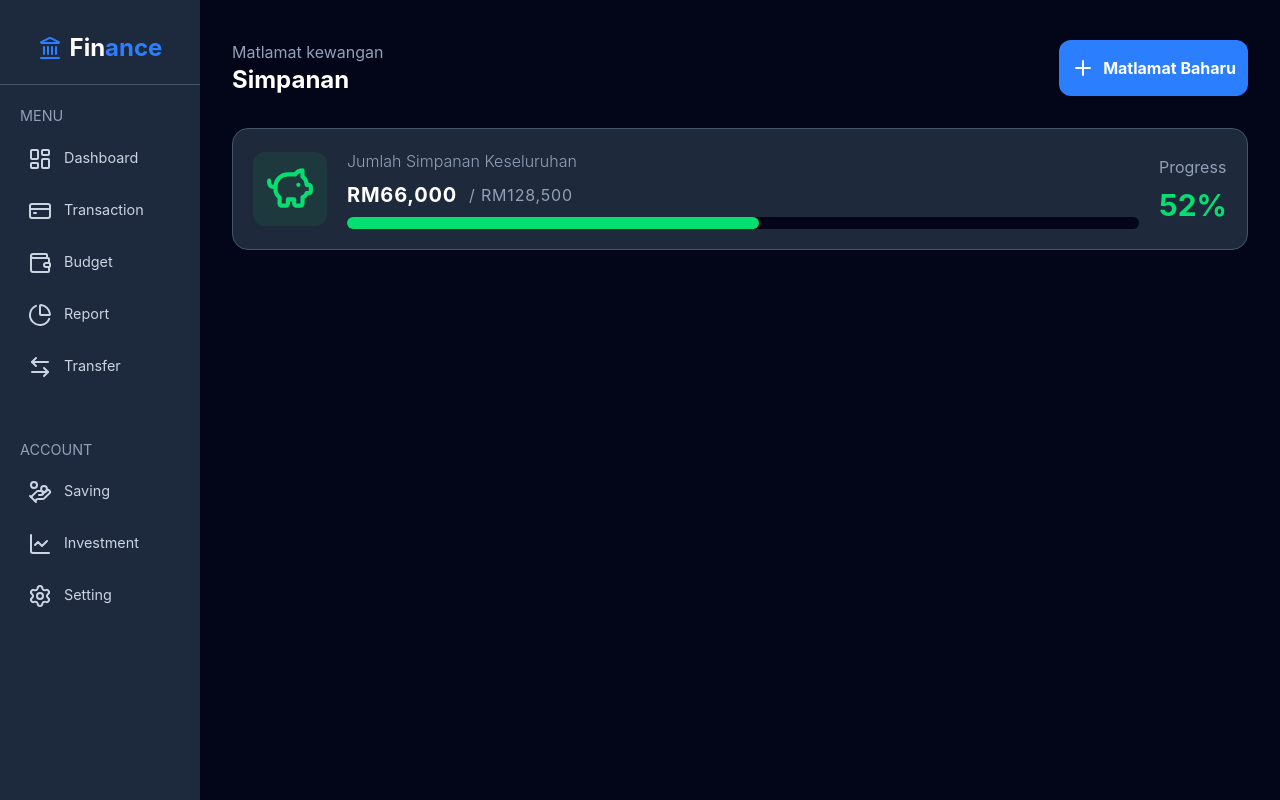
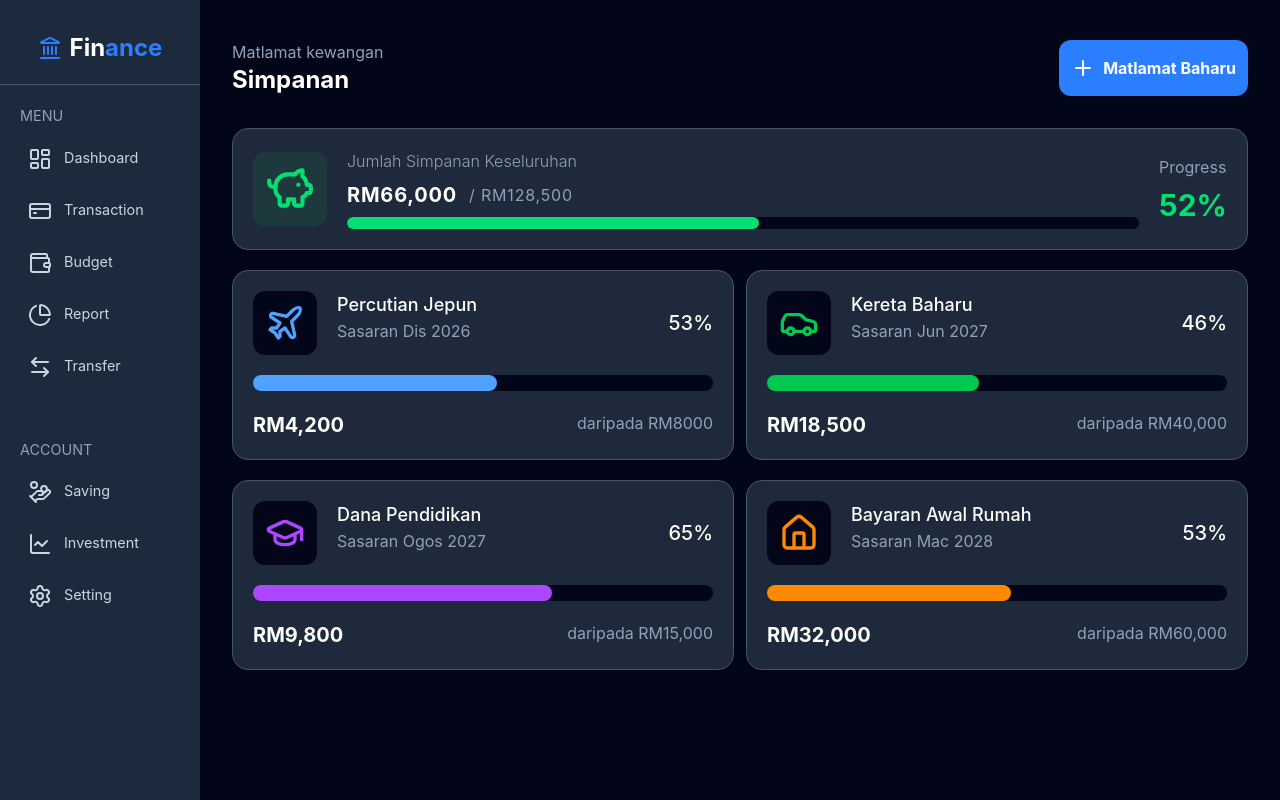
Before and after one commit to Darkryza/Finance-app, a React (Vite) app: page /saving in a window 1280 px wide. Built offline with nearby package versions, Linux system fonts and the light colour scheme.

Commit message:
enhance Saving page with additional savings goals and progress indicators

```diff
--- a/src/pages/Saving.jsx
+++ b/src/pages/Saving.jsx
@@ -1,4 +1,11 @@
-import { PiggyBank, Plus } from "lucide-react";
+import {
+  Car,
+  GraduationCap,
+  House,
+  PiggyBank,
+  Plane,
+  Plus,
+} from "lucide-react";
 
 const Saving = () => {
   return (
@@ -40,6 +47,112 @@ const Saving = () => {
           </div>
         </div>
       </div>
+      {/* third layer */}
+      <div className="flex gap-3">
+        <div className="bg-secondary flex-1 flex flex-col gap-2 justify-center item-center rounded-2xl p-5 border border-slate-600 mb-5 flex-wrap">
+          <div className="flex flex-col gap-5">
+            <div className="flex justify-between items-center">
+              <div className="flex gap-5">
+                <div className="p-3 bg-primary rounded-xl">
+                  <Plane size={40} className="text-blue-400" />
+                </div>
+                <div className="flex flex-col">
+                  <h1 className="text-white font-medium text-lg">
+                    Percutian Jepun
+                  </h1>
+                  <p>Sasaran Dis 2026</p>
+                </div>
+              </div>
+              <h1 className="text-white font-medium text-xl">53%</h1>
+            </div>
+            <div className="w-full h-4 rounded-full bg-primary">
+              <div className="w-[53%] h-4 rounded-full bg-blue-400"></div>
+            </div>
+            <div className="flex justify-between">
+              <h1 className="text-xl text-white font-bold">RM4,200</h1>
+              <p>daripada RM8000</p>
+            </div>
+          </div>
+        </div>
+        <div className="bg-secondary flex-1 flex flex-col gap-2 justify-center item-center rounded-2xl p-5 border border-slate-600 mb-5 flex-wrap">
+          <div className="flex flex-col gap-5">
+            <div className="flex justify-between items-center">
+              <div className="flex gap-5">
+                <div className="p-3 bg-primary rounded-xl">
+                  <Car size={40} className="text-green-500" />
+                </div>
+                <div className="flex flex-col">
+                  <h1 className="text-white font-medium text-lg">
+                    Kereta Baharu
+                  </h1>
+                  <p>Sasaran Jun 2027</p>
+                </div>
+              </div>
+              <h1 className="text-white font-medium text-xl">46%</h1>
+            </div>
+            <div className="w-full h-4 rounded-full bg-primary">
+              <div className="w-[46%] h-4 rounded-full bg-green-500"></div>
+            </div>
+            <div className="flex justify-between">
+              <h1 className="text-xl text-white font-bold">RM18,500</h1>
+              <p>daripada RM40,000</p>
+            </div>
+          </div>
+        </div>
+      </div>
+      {/* forth layer */}
+      <div className="flex gap-3">
+        <div className="bg-secondary flex-1 flex flex-col gap-2 justify-center item-center rounded-2xl p-5 border border-slate-600 mb-5 flex-wrap">
+          <div className="flex flex-col gap-5">
+            <div className="flex justify-between items-center">
+              <div className="flex gap-5">
+                <div className="p-3 bg-primary rounded-xl">
+                  <GraduationCap size={40} className="text-purple-500" />
+                </div>
+                <div className="flex flex-col">
+                  <h1 className="text-white font-medium text-lg">
+                    Dana Pendidikan
+                  </h1>
+                  <p>Sasaran Ogos 2027</p>
+                </div>
+              </div>
+              <h1 className="text-white font-medium text-xl">65%</h1>
+            </div>
+            <div className="w-full h-4 rounded-full bg-primary">
+              <div className="w-[65%] h-4 rounded-full bg-purple-500"></div>
+            </div>
+            <div className="flex justify-between">
+              <h1 className="text-xl text-white font-bold">RM9,800</h1>
+              <p>daripada RM15,000</p>
+            </div>
+          </div>
+        </div>
+        <div className="bg-secondary flex-1 flex flex-col gap-2 justify-center item-center rounded-2xl p-5 border border-slate-600 mb-5 flex-wrap">
+          <div className="flex flex-col gap-5">
+            <div className="flex justify-between items-center">
+              <div className="flex gap-5">
+                <div className="p-3 bg-primary rounded-xl">
+                  <House size={40} className="text-orange-400" />
+                </div>
+                <div className="flex flex-col">
+                  <h1 className="text-white font-medium text-lg">
+                    Bayaran Awal Rumah
+                  </h1>
+                  <p>Sasaran Mac 2028</p>
+                </div>
+              </div>
+              <h1 className="text-white font-medium text-xl">53%</h1>
+            </div>
+            <div className="w-full h-4 rounded-full bg-primary">
+              <div className="w-[53%] h-4 rounded-full bg-orange-400"></div>
+            </div>
+            <div className="flex justify-between">
+              <h1 className="text-xl text-white font-bold">RM32,000</h1>
+              <p>daripada RM60,000</p>
+            </div>
+          </div>
+        </div>
+      </div>
     </div>
   );
 };
```
